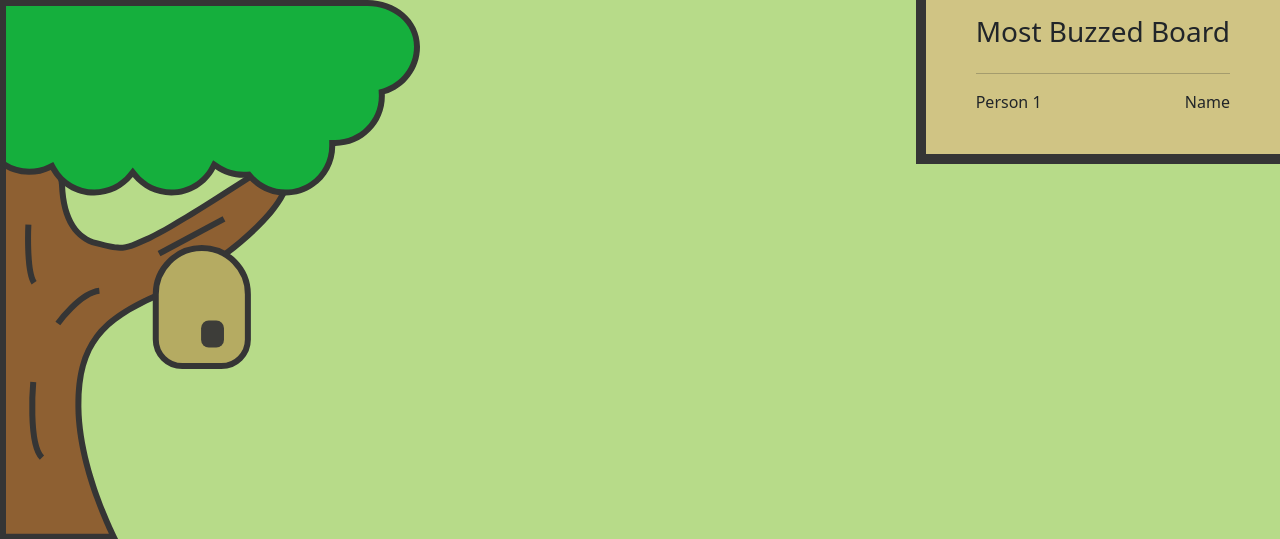
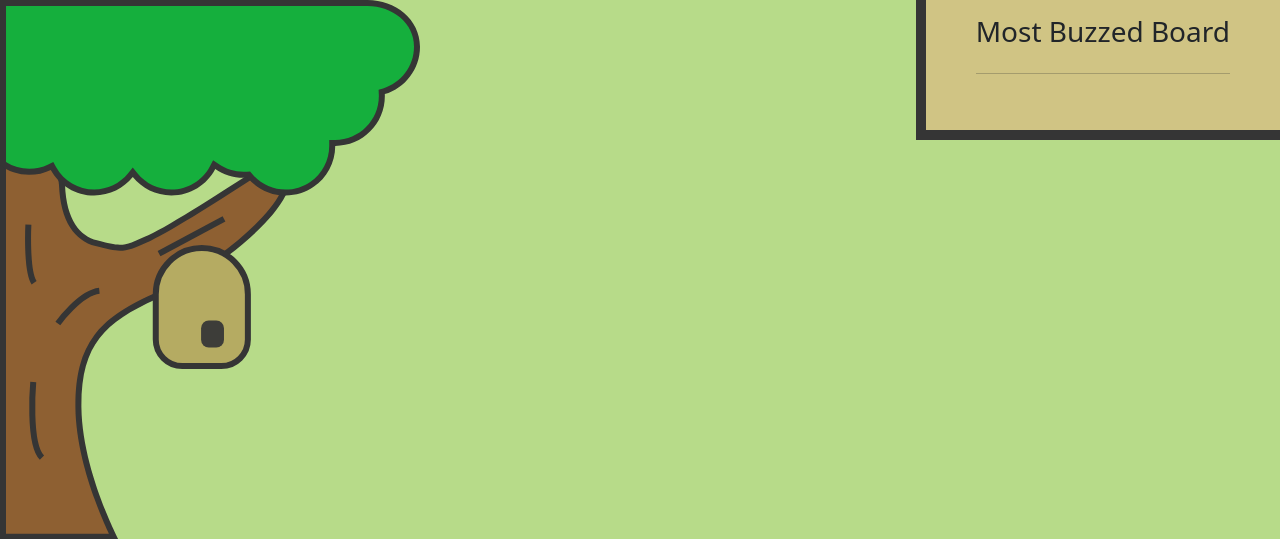
Before and after one commit to anthonyqsun/bee, a Flask app: template templates/index.html in a window 1280 px wide. Shown: the top 539 px of the page. Run offline with Flask 3, Linux system fonts and the light colour scheme; the template is opened without the code that fills it: most values are stand-ins (such as "Sample title", 1, 10 or a date in 2020); some libraries are stand-ins or nearby versions.

Commit message:
leaderboard

```diff
--- a/templates/index.html
+++ b/templates/index.html
@@ -228,14 +228,7 @@
             <h3>Most Buzzed Board</h3>
         </div>
         <hr>
-        <div class="row">
-            <div class="col-md-6">
-                Person 1
-            </div>
-            <div class="col-md-6" style="text-align: right;">
-                Name
-            </div>
-        </div>
+
 
     </div>
 
```
